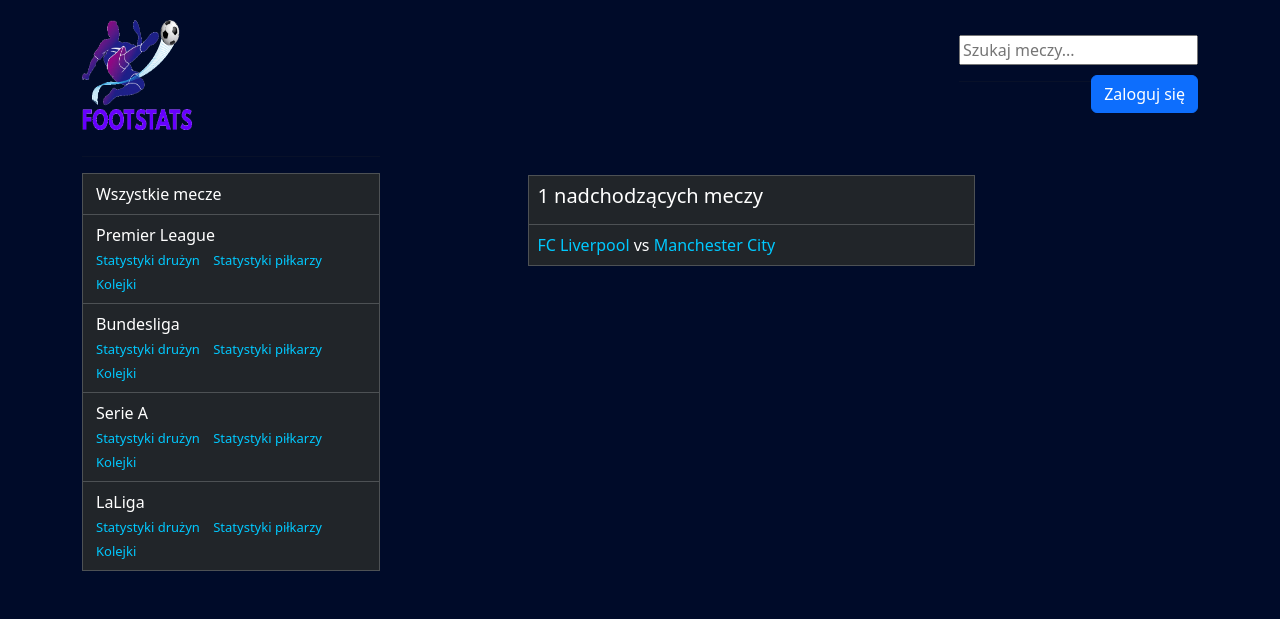
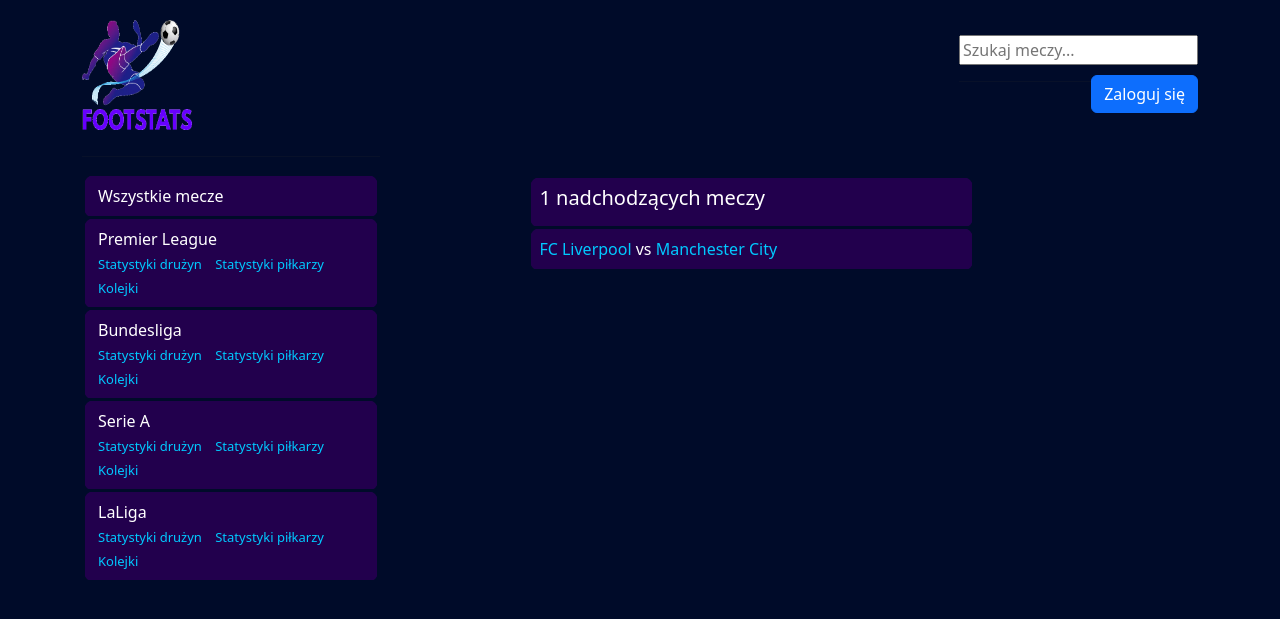
Before and after one commit to kodiQQ/Rozgrywki_Pilkarskie, a Django app: page / in a window 1280 px wide. Shown: the top 619 px of the page. Run offline with Django 5.2, Linux system fonts and the light colour scheme; data comes from the database, SQL or seed files in the repository; parts of the project's set-up code (start-up, migrations or seed data) failed here and were passed over.

Commit message:
Nadpisanie stylu tabel w home

```diff
--- a/mysite/base/templates/base/home.html
+++ b/mysite/base/templates/base/home.html
@@ -19,12 +19,23 @@
         color: #00C9FF;
     }
 
-    .table-custom {
-        background-color: #000000;
+    .table-custom>tbody>tr>td,
+    .table-custom>tbody>tr>th {
+        background-color: #22004D;
         color: white;
     }
 
-
+    .table.table-bordered.table-custom,
+    .table.table-bordered.table-custom>tbody>tr>td,
+    .table.table-bordered.table-custom>tbody>tr>th,
+    .table.table-bordered.table-custom>thead>tr>td,
+    .table.table-bordered.table-custom>thead>tr>th,
+    .table.table-bordered.table-custom>tfoot>tr>td,
+    .table.table-bordered.table-custom>tfoot>tr>th {
+        border-color: #000B29 !important;
+        border-width: 3px !important;
+        border-radius: 10px;
+}
 
 </style>
 
@@ -34,7 +45,7 @@
 
     <div>
         <hr>
-        <table class="table table-bordered table-dark">
+        <table class="table table-bordered table-custom">
         <tr>
             <td>
                 <a href="{% url 'home'%}" style="text-decoration: none; color: white; margin-left: 5px;">Wszystkie mecze</a>
@@ -63,10 +74,10 @@
     </div>
     <div>
 
-        <table class="table table-bordered table-dark" style="margin-top: 35px;">
+        <table class="table table-bordered table-custom" style="margin-top: 35px;">
             <tr>
                 <td>
-                    <h5>{{match_count}} nadchodzących meczy</h5>
+                    <h5><span color="white">{{match_count}} nadchodzących meczy</span></h5>
                 </td>
             </tr>
 
```
